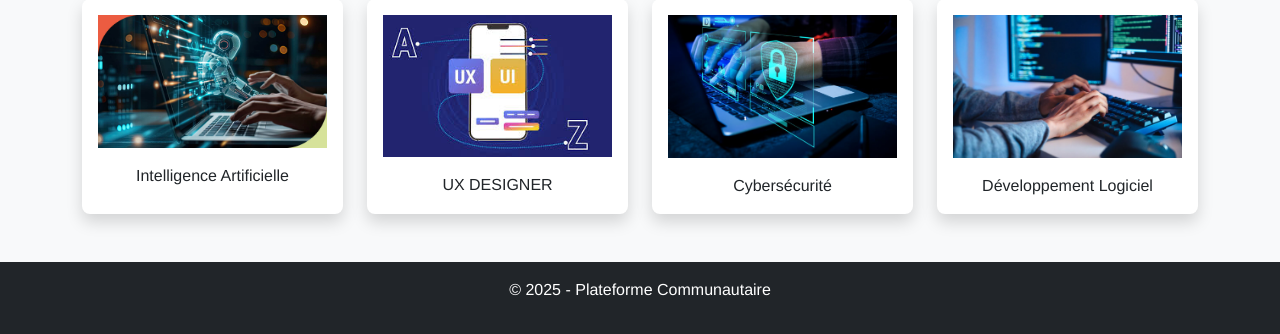
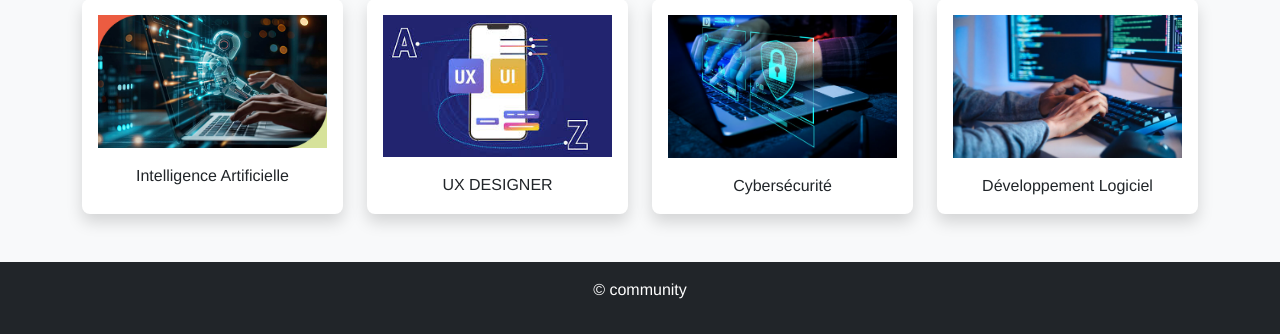
Before and after one commit to bahoumezekiel/communautyProject, a Django app: page / in a window 1280 px wide. Shown: the part 956-1290 px from the top of the page. Run offline with Django 5.2, Linux system fonts and the light colour scheme; some libraries are stand-ins or nearby versions.

Commit message:
changement base.html

```diff
--- a/communautaire/Main/templates/main/base.html
+++ b/communautaire/Main/templates/main/base.html
@@ -70,7 +70,7 @@
 
 <!-- Footer -->
 <footer class="text-center mt-5 p-3 bg-dark text-white">
-  <p>&copy; 2025 - Plateforme Communautaire</p>
+  <p>&copy; community</p>
 </footer>
 
 <!-- Scripts Bootstrap et JS perso -->
```
